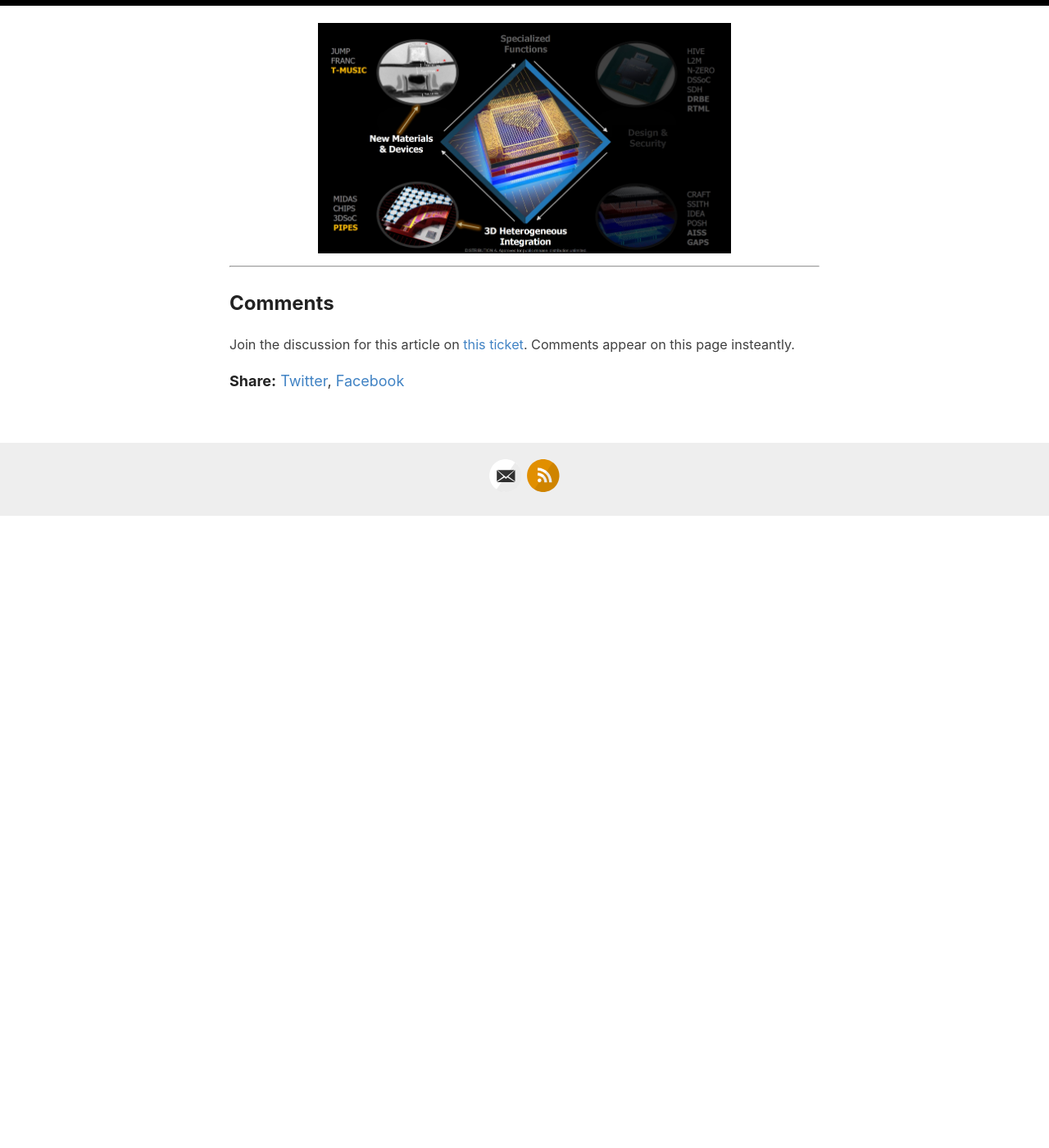
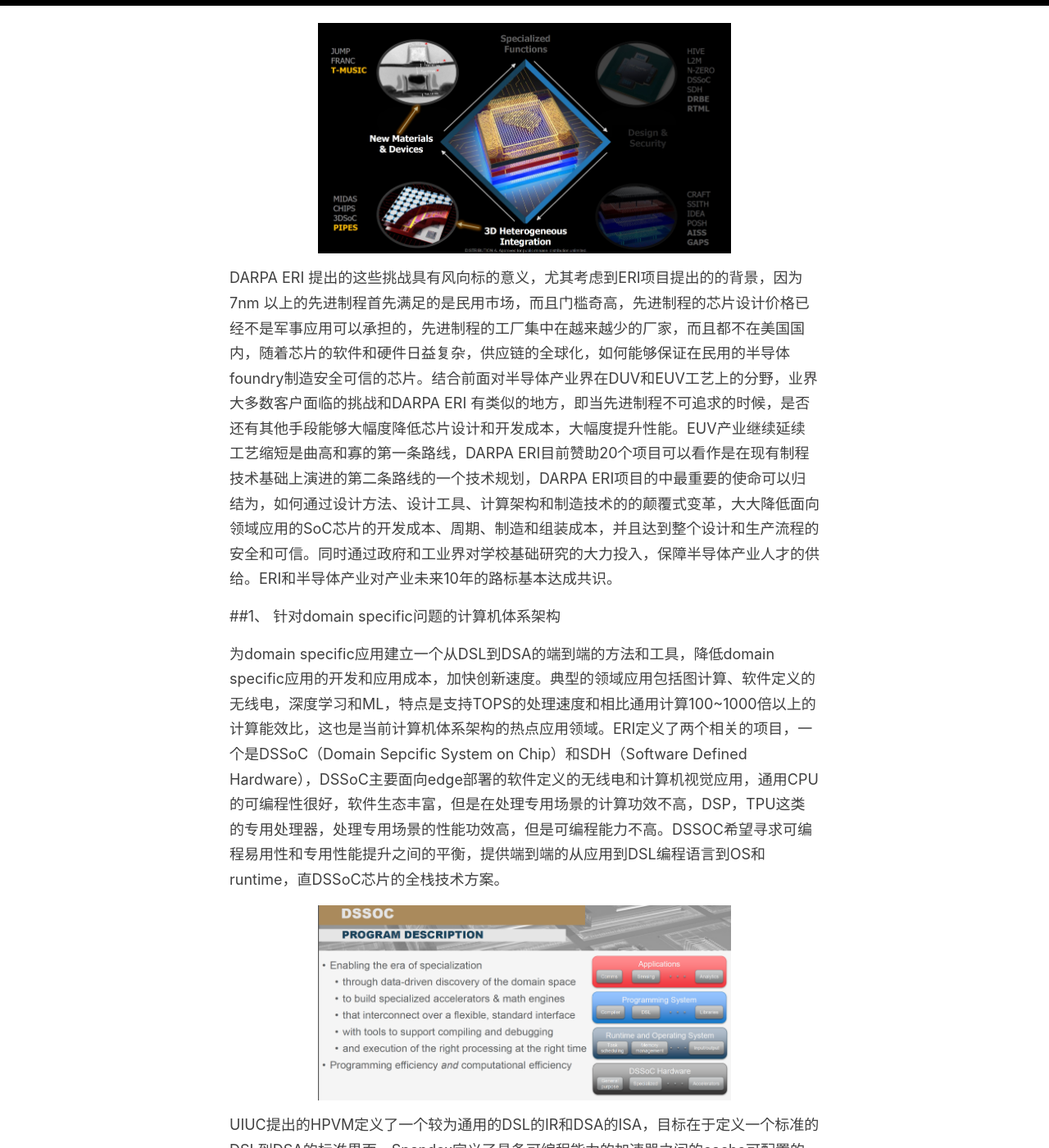
Before and after one commit to sbagga/mistyminds, a Jekyll site: the page built from _posts/2020-6-28-半导体产业下一个10年的发展趋势.md, in a window 1280 px wide and 1400 px high, scrolled down 3115 px. Shown: the whole window at 82% size. Built offline with Jekyll 4.4.1, drawn with Linux system fonts in a browser that asks for light colours; before the commit the page ends 3745 px from its top, so only the background shows below that; some of the changed text lies outside the part shown.

Commit message:
Update 2020-6-28-半导体产业下一个10年的发展趋势.md

```diff
--- a/_posts/2020-6-28-半导体产业下一个10年的发展趋势.md
+++ b/_posts/2020-6-28-半导体产业下一个10年的发展趋势.md
@@ -33,3 +33,21 @@ IBS进一步指出，使用5nm的客户将需要支出5亿美金来开发制程
  -	解决芯片设计和生产产业链的可信和安全
 
 ![DARPA ERI 范围](../images/eriscope.jpg)
+
+
+DARPA ERI 提出的这些挑战具有风向标的意义，尤其考虑到ERI项目提出的的背景，因为7nm 以上的先进制程首先满足的是民用市场，而且门槛奇高，先进制程的芯片设计价格已经不是军事应用可以承担的，先进制程的工厂集中在越来越少的厂家，而且都不在美国国内，随着芯片的软件和硬件日益复杂，供应链的全球化，如何能够保证在民用的半导体foundry制造安全可信的芯片。结合前面对半导体产业界在DUV和EUV工艺上的分野，业界大多数客户面临的挑战和DARPA ERI 有类似的地方，即当先进制程不可追求的时候，是否还有其他手段能够大幅度降低芯片设计和开发成本，大幅度提升性能。EUV产业继续延续工艺缩短是曲高和寡的第一条路线，DARPA ERI目前赞助20个项目可以看作是在现有制程技术基础上演进的第二条路线的一个技术规划，DARPA ERI项目的中最重要的使命可以归结为，如何通过设计方法、设计工具、计算架构和制造技术的的颠覆式变革，大大降低面向领域应用的SoC芯片的开发成本、周期、制造和组装成本，并且达到整个设计和生产流程的安全和可信。同时通过政府和工业界对学校基础研究的大力投入，保障半导体产业人才的供给。ERI和半导体产业对产业未来10年的路标基本达成共识。
+
+
+##1、	针对domain specific问题的计算机体系架构
+
+为domain specific应用建立一个从DSL到DSA的端到端的方法和工具，降低domain specific应用的开发和应用成本，加快创新速度。典型的领域应用包括图计算、软件定义的无线电，深度学习和ML，特点是支持TOPS的处理速度和相比通用计算100~1000倍以上的计算能效比，这也是当前计算机体系架构的热点应用领域。ERI定义了两个相关的项目，一个是DSSoC（Domain Sepcific System on Chip）和SDH（Software Defined Hardware），DSSoC主要面向edge部署的软件定义的无线电和计算机视觉应用，通用CPU的可编程性很好，软件生态丰富，但是在处理专用场景的计算功效不高，DSP，TPU这类的专用处理器，处理专用场景的性能功效高，但是可编程能力不高。DSSOC希望寻求可编程易用性和专用性能提升之间的平衡，提供端到端的从应用到DSL编程语言到OS和runtime，直DSSoC芯片的全栈技术方案。
+
+![DSSoC 目标](../images/DSSoC.png)
+
+UIUC提出的HPVM定义了一个较为通用的DSL的IR和DSA的ISA，目标在于定义一个标准的DSL到DSA的标准界面，Spandex定义了具备可编程能力的加速器之间的cache可配置的数据访问接口。
+
+![UIUC HPVM 目标](../images/HPVM.png)
+
+斯坦福的AHA（Agile Hardware）针对图像处理和计算机视觉使用的Halide DSL使用他们的HDL语言和accelerator实现了一个DSA加速器。
+
+![UIUC HPVM 目标](../images/AHA-DSL-architecture.png)
```
